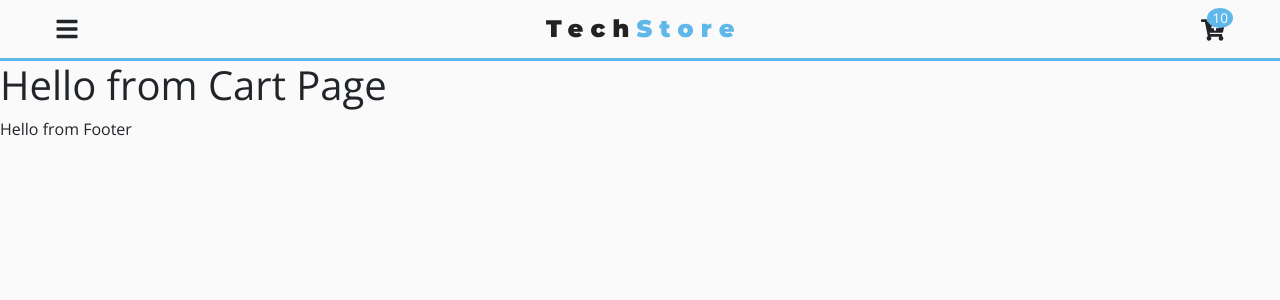
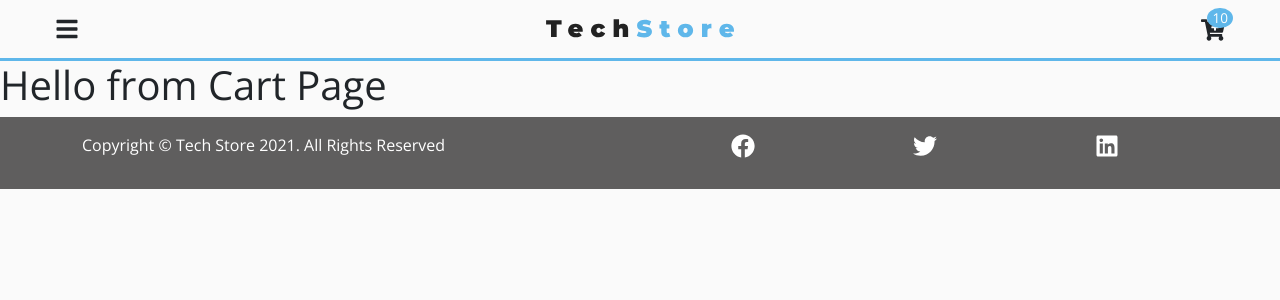
Before and after one commit to Piriyalini8/react-tech-store, a React (Create React App) app: page /cart in a window 1280 px wide. Shown: the top 300 px of the page. Built offline with nearby package versions, Linux system fonts and the light colour scheme.

Commit message:
nineth commit

```diff
--- a/src/components/ContactPage/Contact.js
+++ b/src/components/ContactPage/Contact.js
@@ -7,7 +7,7 @@
             <div className="row">
                 <div className="col-10 mx-auto col-md-6 my-3">
                     <Title title="contact us"/>
-                    <form className="mt-5">
+                    <form className="mt-5" action="https://formspree.io/f/xwkajvbz" method="POST">
                         {/* first */}
                         <div >
                             <input
@@ -24,7 +24,7 @@
                             type="email"
                             name="email"
                             className="form-control"
-                            placeholder="email@email.com"
+                            placeholder="email@gmail.com"
                             />
                         </div>
                         <br/>
@@ -48,6 +48,14 @@
 
                             </textarea>
                         </div>
+                        <br/>
+                        {/* submit */}
+                        <div className="form-group mt-3">
+                            <input
+                            type="submit"
+                            value="Send"
+                            className="form-control bg-primary text-white"/>
+                        </div>
                     </form>
                 </div>
             </div>
--- a/src/components/Footer.js
+++ b/src/components/Footer.js
@@ -1,9 +1,45 @@
 import React from 'react'
+import styled from 'styled-components'
+import {ProductConsumer} from '../context'
+
 
 export default function Footer() {
     return (
-        <div>
-            Hello from Footer
-        </div>
+        <ProductConsumer>
+            {value => {
+                return <FooterWrapper>
+                    <div className="container py-3">
+                        <div className="row">
+                            <div className="col-md-6">
+                                <p className="text-capitalize">
+                                    copyright &copy; tech store {new Date().getFullYear()}. all rights reserved{""}
+                                </p>
+                            </div>
+                            <div className="col-md-6 d-flex justify-content-around">
+                                {value.socialIcons.map(item=>(
+                                    <a href={item.url} key={item.id}>{item.icon}
+                                    </a>
+                                ))}
+                            </div>
+                        </div>
+                    </div>
+                </FooterWrapper>
+            }}
+        </ProductConsumer>
     )
 }
+
+
+const FooterWrapper =styled.footer`
+background: var(--darkGray);
+color: var(--mainWhite);
+.icon{
+    font-size: 1.5rem;
+    color: var(--mainWhite);
+    transition: var(--mainTransition);
+}
+.icon:hover{
+color: var(--primaryColor);
+cursor: pointer;
+}
+`;
--- a/src/context/context.js
+++ b/src/context/context.js
@@ -1,5 +1,6 @@
 import React, { Component } from 'react'
 import {linkData} from "./linkData";
+import { socialData } from './socialData';
 const ProductContext = React.createContext();
 //Provider
 //Consumer
@@ -9,6 +10,7 @@
     cartOpen:false,
     cartItems:10,
     links:linkData,
+    socialIcons:socialData,
     cart:[]
 }
 //handle sidebar
--- /dev/null
+++ b/src/context/socialData.js
@@ -0,0 +1,20 @@
+import React from "react";
+import {FaFacebook, FaTwitter, FaLinkedin} from 'react-icons/fa'
+
+export const socialData = [
+    {
+        id:1,
+        icon:<FaFacebook className="icon"/>,
+        url:"https://www.facebook.com"
+    },
+    {
+        id:2,
+        icon:<FaTwitter className="icon"/>,
+        url:"https://www.facebook.com"
+    },
+    {
+        id:3,
+        icon:<FaLinkedin className="icon"/>,
+        url:"https://www.facebook.com"
+    }
+]
```
